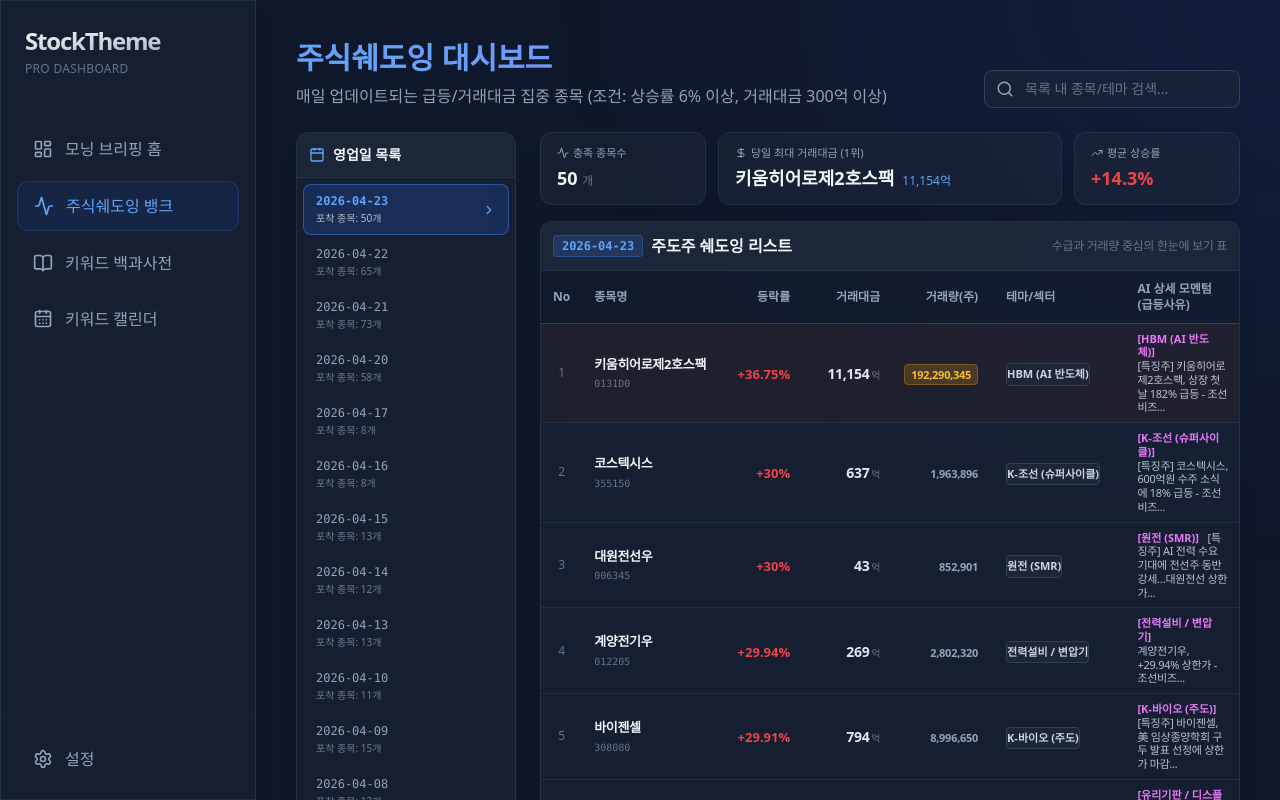
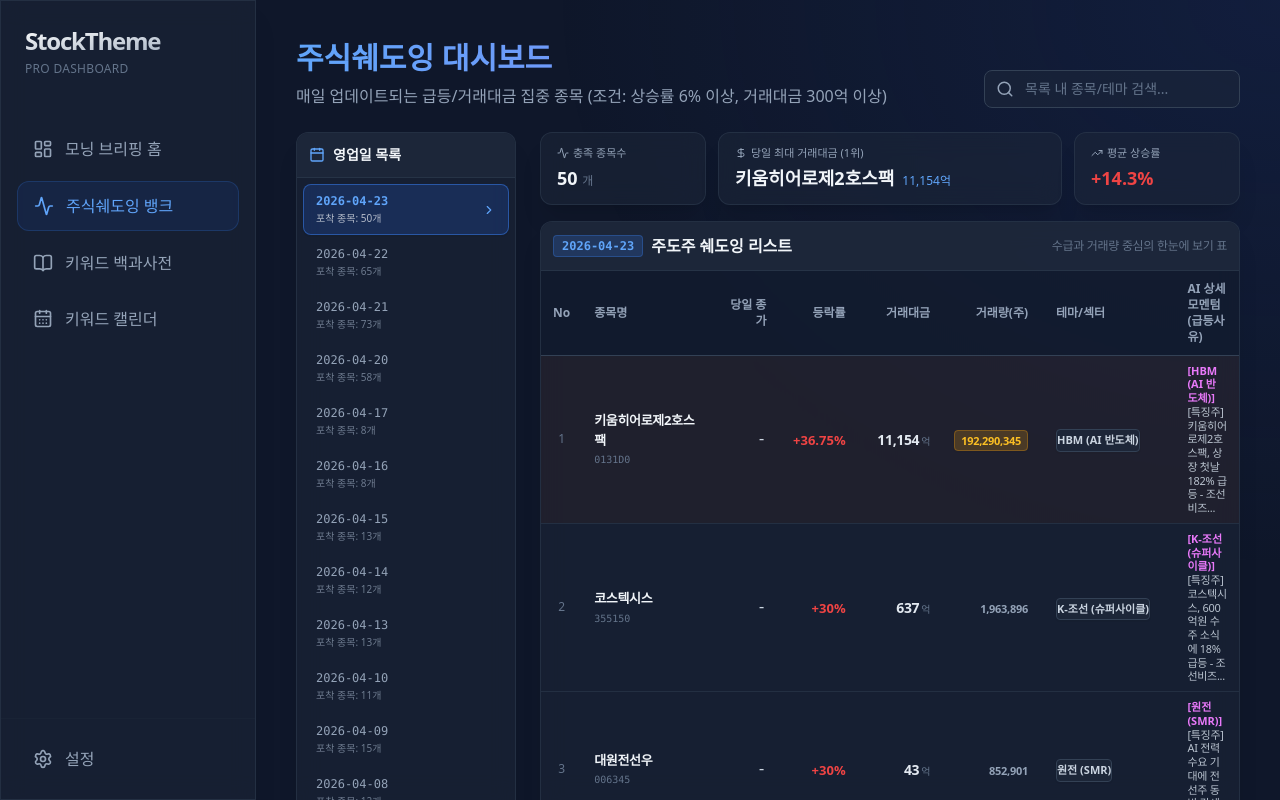
Before and after one commit to rebuilderj-ops/stock-shading, a React (Vite) app: page /shadowing in a window 1280 px wide. Built offline with nearby package versions, Linux system fonts and the light colour scheme.

Commit message:
fix(dashboard): render closing price td tag properly

```diff
--- a/src/pages/ShadowingDashboard.jsx
+++ b/src/pages/ShadowingDashboard.jsx
@@ -180,6 +180,7 @@ const ShadowingDashboard = () => {
                   <tr className="bg-slate-900/50 text-slate-400 text-xs border-b border-slate-700 select-none">
                     <th className="py-2.5 px-3 font-semibold text-center w-[40px]">No</th>
                     <th className="py-2.5 px-3 font-semibold w-[140px]">종목명</th>
+                    <th className="py-2.5 px-3 font-semibold text-right w-[80px]">당일 종가</th>
                     <th className="py-2.5 px-3 font-semibold text-right w-[80px]">등락률</th>
                     <th className="py-2.5 px-3 font-semibold text-right w-[90px]">거래대금</th>
                     <th className="py-2.5 px-3 font-semibold text-right w-[90px]">거래량(주)</th>
@@ -206,6 +207,9 @@ const ShadowingDashboard = () => {
                             </div>
                             <span className="text-[10px] text-slate-500 font-mono">{record.stockCode}</span>
                           </div>
+                        </td>
+                        <td className="py-2 px-3 text-right font-mono text-slate-300">
+                          {record.close_price ? (record.close_price).toLocaleString() + "원" : "-"}
                         </td>
                         <td className="py-2 px-3 text-right">
                           <span className={`font-bold text-[13px] ${record.change_rate >= 0 ? 'text-red-500' : 'text-blue-500'}`}>
```
